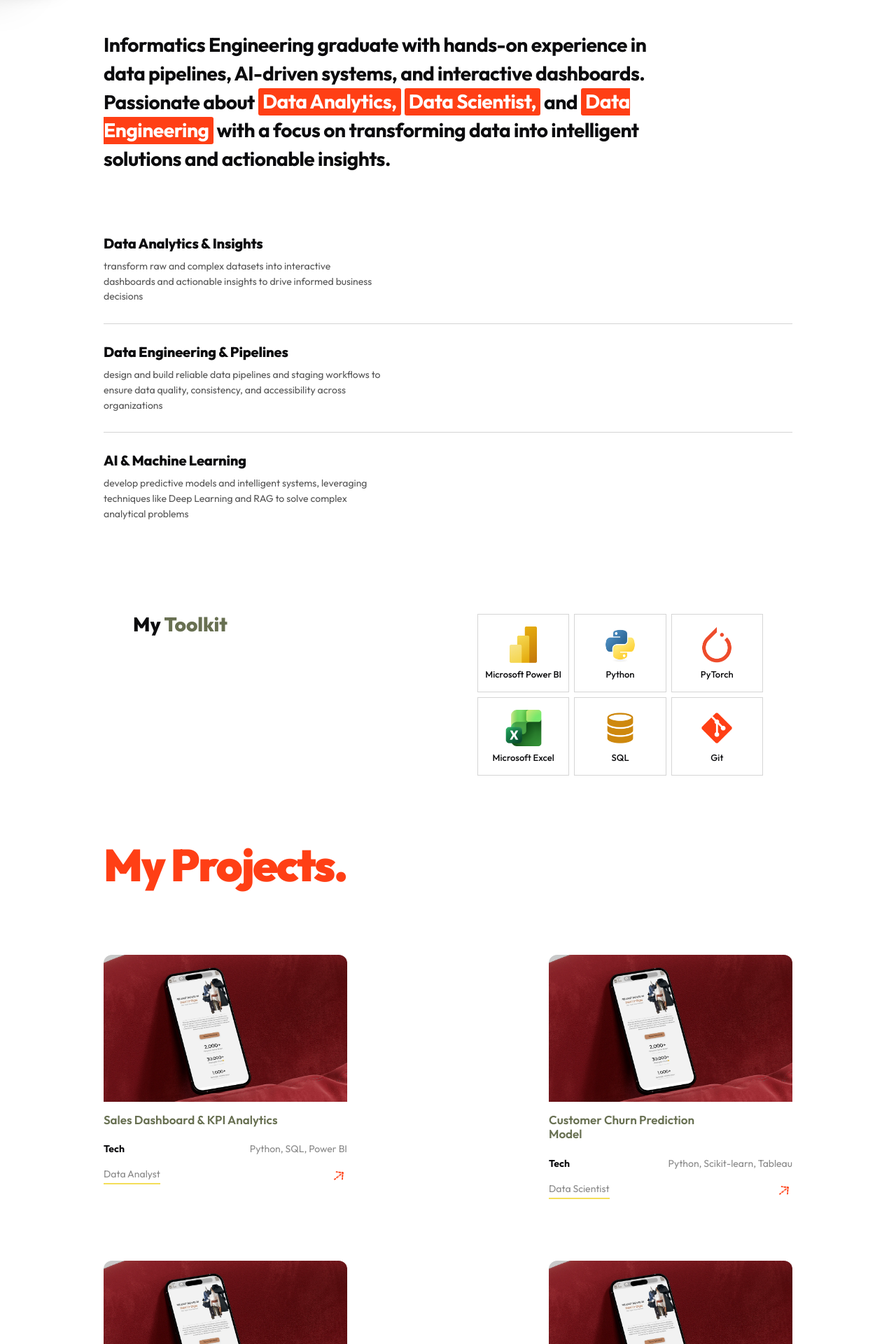
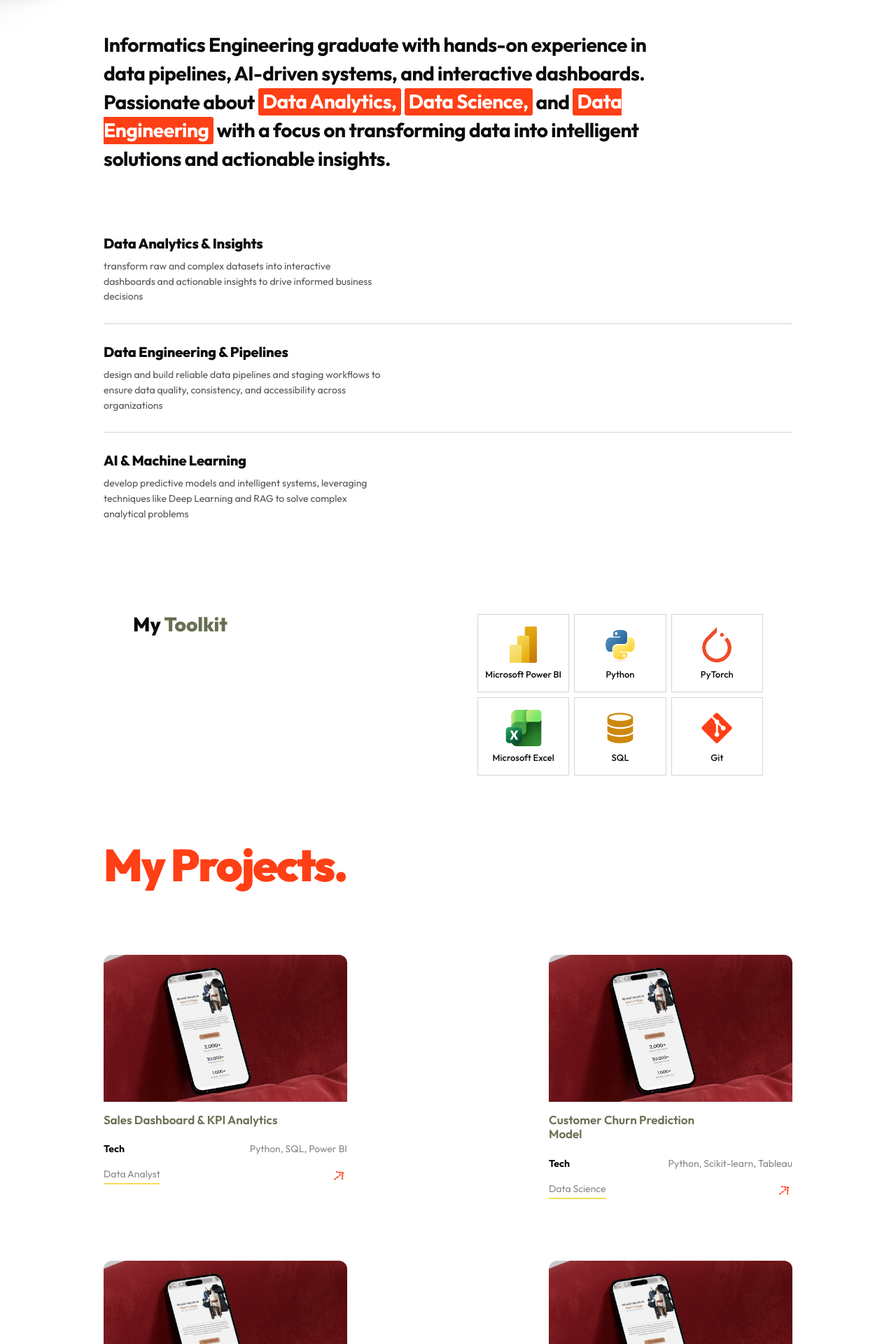
Before and after one commit to elsaelisa09/porto, a React (Vite) app: page / in a window 1280 px wide. Shown: the part 820-2740 px from the top of the page at 70% size. Built offline with nearby package versions, Linux system fonts and the light colour scheme.

Commit message:
update role

```diff
--- a/index.html
+++ b/index.html
@@ -4,8 +4,8 @@
     <meta charset="UTF-8" />
     <link rel="icon" type="image/svg+xml" href="/favicon.svg" />
     <meta name="viewport" content="width=device-width, initial-scale=1.0" />
-    <title>Elsa Elisa Yohana Sianturi | Data Scientist &amp; Data Analyst</title>
-    <meta name="description" content="Personal portfolio of Elsa Elisa Yohana Sianturi - Data Scientist and Data Analyst turning complex data into clear, actionable insights." />
+    <title>Elsa Elisa Yohana Sianturi | Data Science &amp; Data Analyst</title>
+    <meta name="description" content="Personal portfolio of Elsa Elisa Yohana Sianturi - Data Science and Data Analyst turning complex data into clear, actionable insights." />
     <link rel="preconnect" href="https://fonts.googleapis.com">
     <link rel="preconnect" href="https://fonts.gstatic.com" crossorigin>
     <link href="https://fonts.googleapis.com/css2?family=Outfit:wght@300;400;500;600;700;800;900&display=swap" rel="stylesheet">
--- a/src/App.jsx
+++ b/src/App.jsx
@@ -71,7 +71,7 @@ const PROJECT_ITEMS = [
     id: "project-2",
     title: "Customer Churn Prediction Model",
     tech: "Python, Scikit-learn, Tableau",
-    role: "Data Scientist",
+    role: "Data Science",
     subtitle: "Machine Learning",
     situation: "Perusahaan telekomunikasi mengalami tingkat churn pelanggan yang tinggi namun tidak memiliki sistem prediktif untuk mengidentifikasi pelanggan berisiko sebelum mereka berhenti berlangganan, sehingga tim retensi tidak dapat bertindak secara proaktif.",
     tasks: [
@@ -642,7 +642,7 @@ function App() {
             Contacts
           </button>
         </nav>
-        <span className="nav-panel-role">Data Scientist | Data Analyst</span>
+        <span className="nav-panel-role">Data Science | Data Analyst</span>
       </aside>
 
       <div className="hero-about-stack">
@@ -655,7 +655,7 @@ function App() {
         >
           <div className="hero-role-badge">
             <span className="pipe-indicator" aria-hidden="true"></span>
-            <span>Data Scientist | Data Analyst</span>
+            <span>Data Science | Data Analyst</span>
           </div>
 
           <div className="hero-content">
@@ -692,7 +692,7 @@ function App() {
             Informatics Engineering graduate with hands-on experience in data
             pipelines, AI-driven systems, and interactive dashboards. Passionate
             about <mark className="about-highlight">Data Analytics,</mark>{" "}
-            <mark className="about-highlight">Data Scientist,</mark> and{" "}
+            <mark className="about-highlight">Data Science,</mark> and{" "}
             <mark className="about-highlight">Data Engineering</mark> with a
             focus on transforming data into intelligent solutions and actionable
             insights.
@@ -980,7 +980,7 @@ function App() {
         </nav>
         <div className="site-footer-content">
           <span className="site-footer-role">
-            Data Scientist | Data Analyst
+            Data Science | Data Analyst
           </span>
           <a
             href="mailto:elsaelisayohana05@gmail.com"
@@ -1060,7 +1060,7 @@ function App() {
                   />
                 </div>
                 <div className="contact-sign-name">Elsa!</div>
-                <div className="contact-sign-role">Data Scientist/Analyst</div>
+                <div className="contact-sign-role">Data Science/Analyst</div>
               </div>
             </div>
           </div>
--- a/src/ProjectDetail.jsx
+++ b/src/ProjectDetail.jsx
@@ -159,7 +159,7 @@ useLayoutEffect(() => {
             Contacts
           </button>
         </nav>
-        <span className="nav-panel-role">Data Scientist | Data Analyst</span>
+        <span className="nav-panel-role">Data Science | Data Analyst</span>
       </aside>
 
       {/* ===== KONTEN UTAMA ===== */}
```
Also changed, not shown: 1 other file (tests, documents, lock files or other folders).
